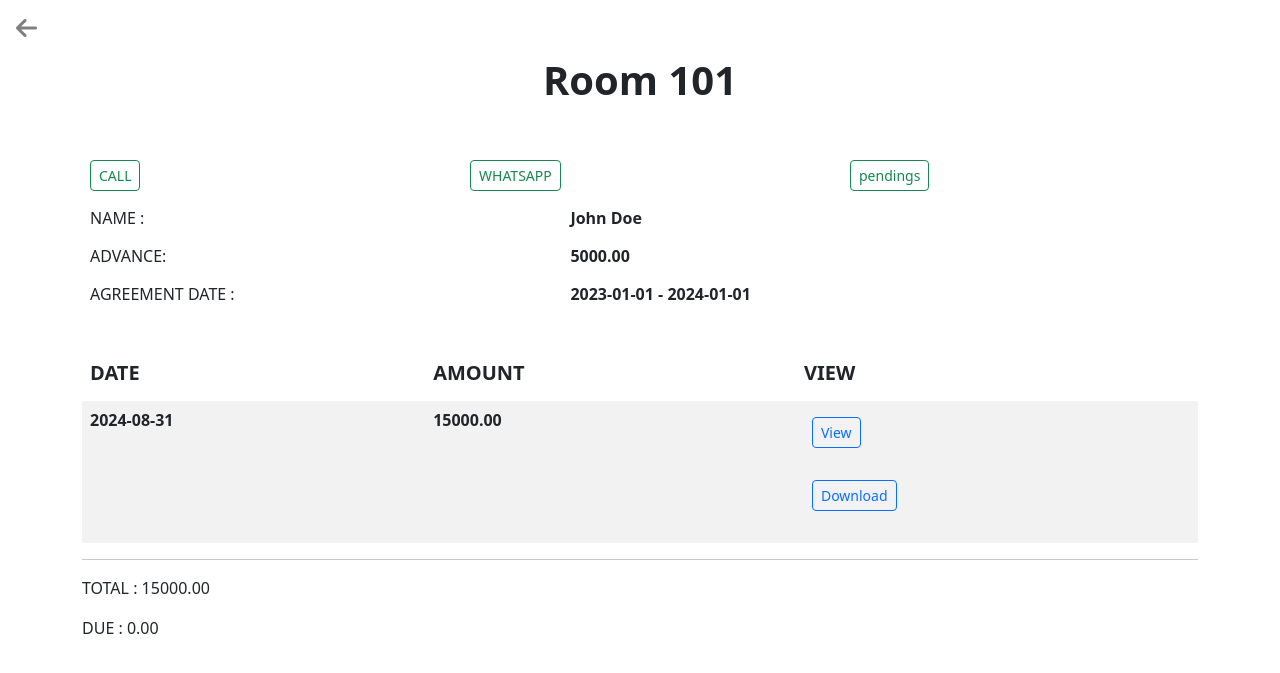
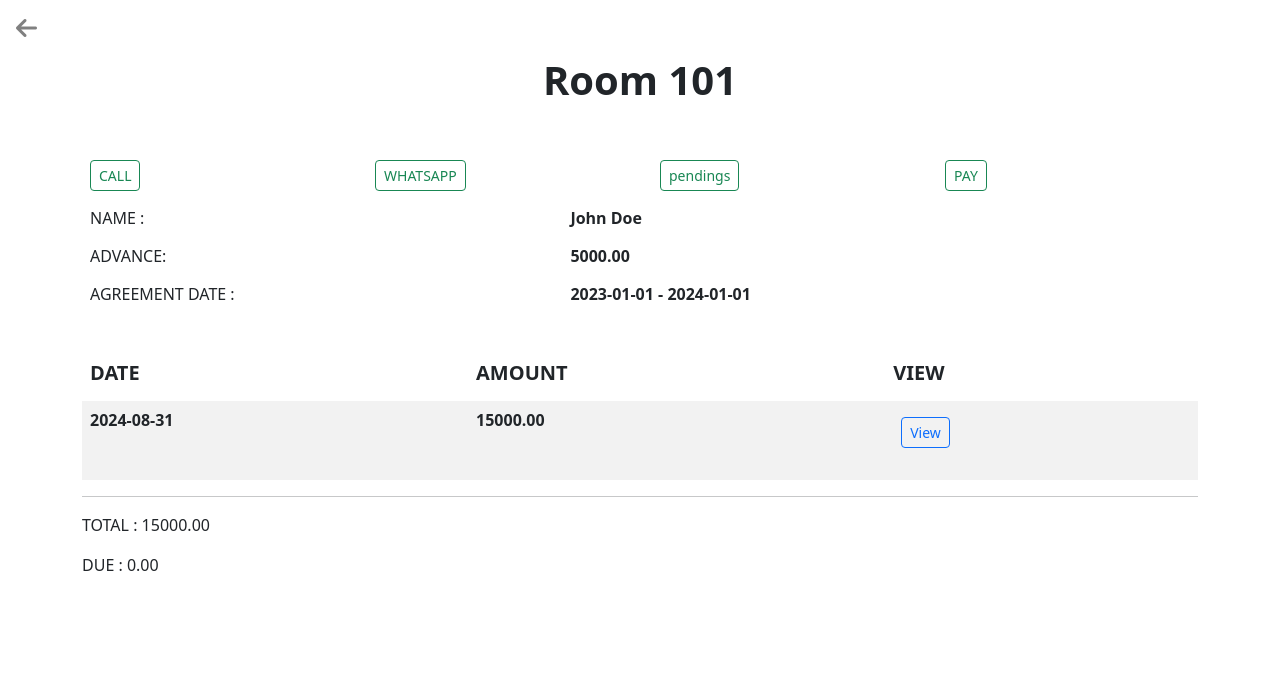
Before and after one commit to dawnet-innovations/renter, a Django app: page /renter/1 in a window 1280 px wide. Shown: the top 673 px of the page. Run offline with Django 5.2, Linux system fonts and the light colour scheme; a user stored in the database is signed in; data comes from the database, SQL or seed files in the repository; both versions use the stored data as it was after the commit; some libraries are stand-ins or nearby versions.

Commit message:
pay, reciept

```diff
--- a/Renter/core/templates/bill.html
+++ b/Renter/core/templates/bill.html
@@ -51,7 +51,6 @@
         }
         .signature {
             text-align: left;
-            margin-right: auto;
         }
     </style>
 </head>
--- a/Renter/core/templates/renter.html
+++ b/Renter/core/templates/renter.html
@@ -29,6 +29,11 @@
             <div class="col">
                 <a href="{% url 'renter_pending' id=renter.id %}" class="btn btn-outline-success btn-sm m-2">
                     pendings
+                </a>
+            </div>
+            <div class="col">
+                <a href="{% url 'pay-rent' id=renter.id %}" class="btn btn-outline-success btn-sm m-2">
+                    PAY
                 </a>
             </div>
 
@@ -111,11 +116,6 @@
                                     View
                                 </a>
                             </div>
-                            <div class="input-group mb-3" style="max-width: 200px; display: ">
-                                <a href="{% url 'bill_download' id=rent.id %}" class="btn btn-outline-primary btn-sm m-2">
-                                    Download
-                                </a>
-                            </div>
                         </td>
                     </tr>
                 {% endfor %}
--- a/Renter/core/urls.py
+++ b/Renter/core/urls.py
@@ -14,6 +14,5 @@ urlpatterns = [
     path('add-room', login_required(views.add_room), name='add-room'),
     path('add-renter', login_required(views.add_renter), name='add-renter'),
     path('pay-rent/<int:id>', login_required(views.rent_pay), name='pay-rent'),
-    path('bill/<int:id>', login_required(views.rent_bill_view), name='bill'),
-    path('bill/download/<int:id>', login_required(views.rent_bill_download), name='bill_download'),
+    path('bill/<int:id>', login_required(views.bill), name='bill'),
 ]
--- a/Renter/core/views.py
+++ b/Renter/core/views.py
@@ -1,10 +1,6 @@
 from datetime import datetime
 
-import pdfkit
-from django.conf import settings
-from django.http import HttpResponse
 from django.shortcuts import render, redirect, get_object_or_404
-from django.template.loader import render_to_string
 from django.urls import reverse_lazy
 
 from .forms import RenterForm, RoomForm, RentForm
@@ -147,34 +143,10 @@ def rent_pay(request, id):
             return redirect(reverse_lazy("renter", kwargs={"id": id}))
 
 
-def generate_bill(html_content):
-    config = pdfkit.configuration(wkhtmltopdf=settings.WKHTMLTOX_PATH)
-    options = {
-        'page-size': 'A4',  # Page size options: 'A4', 'Letter', etc.
-        'margin-top': '10mm',  # Top margin
-        'margin-right': '10mm',  # Right margin
-        'margin-bottom': '10mm',  # Bottom margin
-        'margin-left': '10mm',  # Left margin
-    }
-    pdf = pdfkit.from_string(html_content, False, configuration=config, options=options)
-    return pdf
-
-
-def rent_bill_view(request, id):
+def bill(request, id):
     rent = Rent.objects.get(id=id)
-    html_content = render_to_string("bill.html", {"rent": rent})
-    bill = generate_bill(html_content)
-    response = HttpResponse(bill, content_type='application/pdf')
-    return response
-
-
-def rent_bill_download(request, id):
-    rent = Rent.objects.get(id=id)
-    html_content = render_to_string("bill.html", {"rent": rent})
-    bill = generate_bill(html_content)
-    response = HttpResponse(bill, content_type='application/pdf')
-    response['Content-Disposition'] = f'attachment; filename="rent_{rent.renter.name}.pdf"'
-    return response
+    if request.method == "GET":
+        return render(request, "bill.html", {"rent": rent})
 
 
 def pending(request, id):
```
Also changed, not shown: Renter/core/forms.py (+7 -0 lines), Renter/db.sqlite3.
